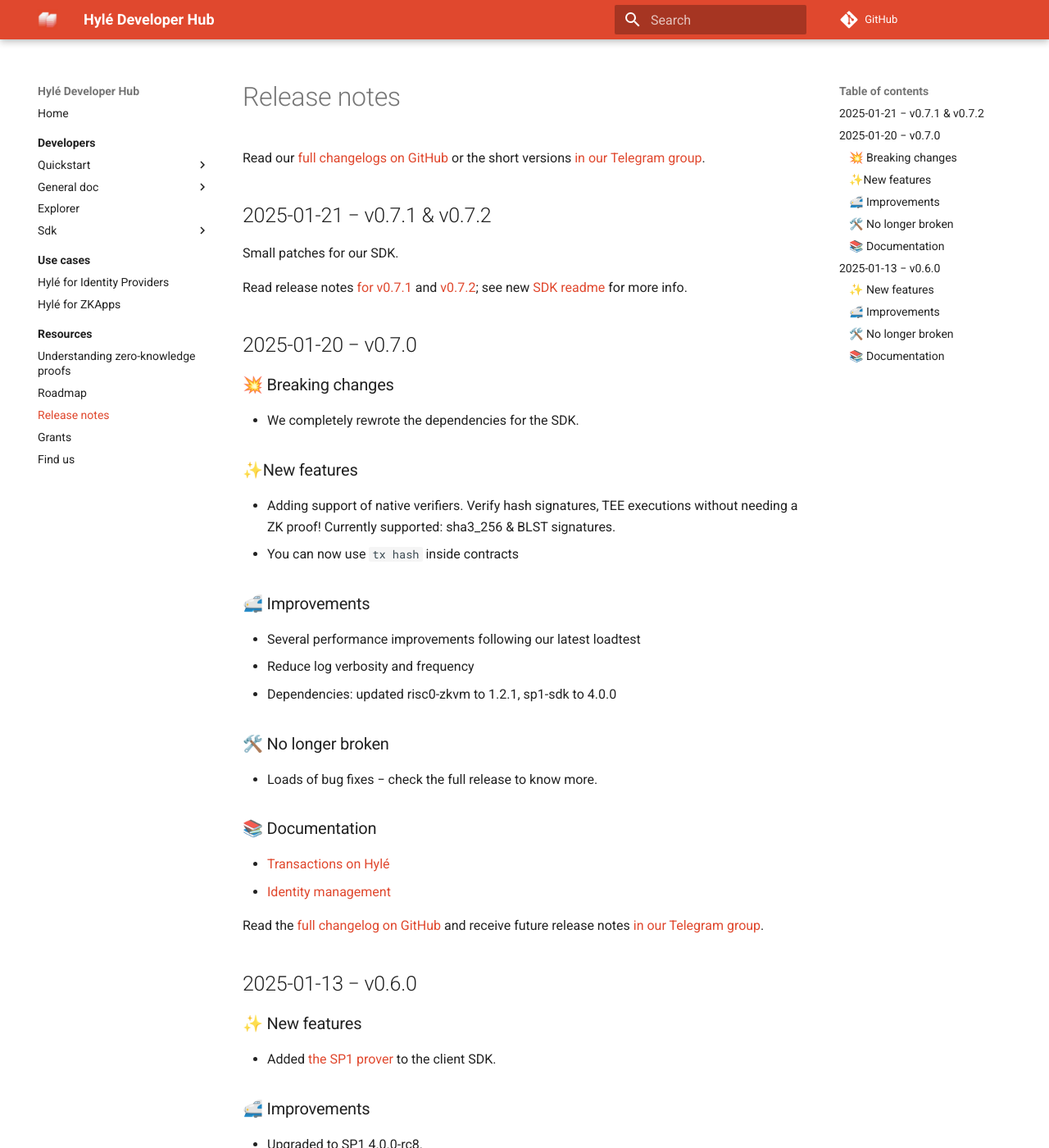
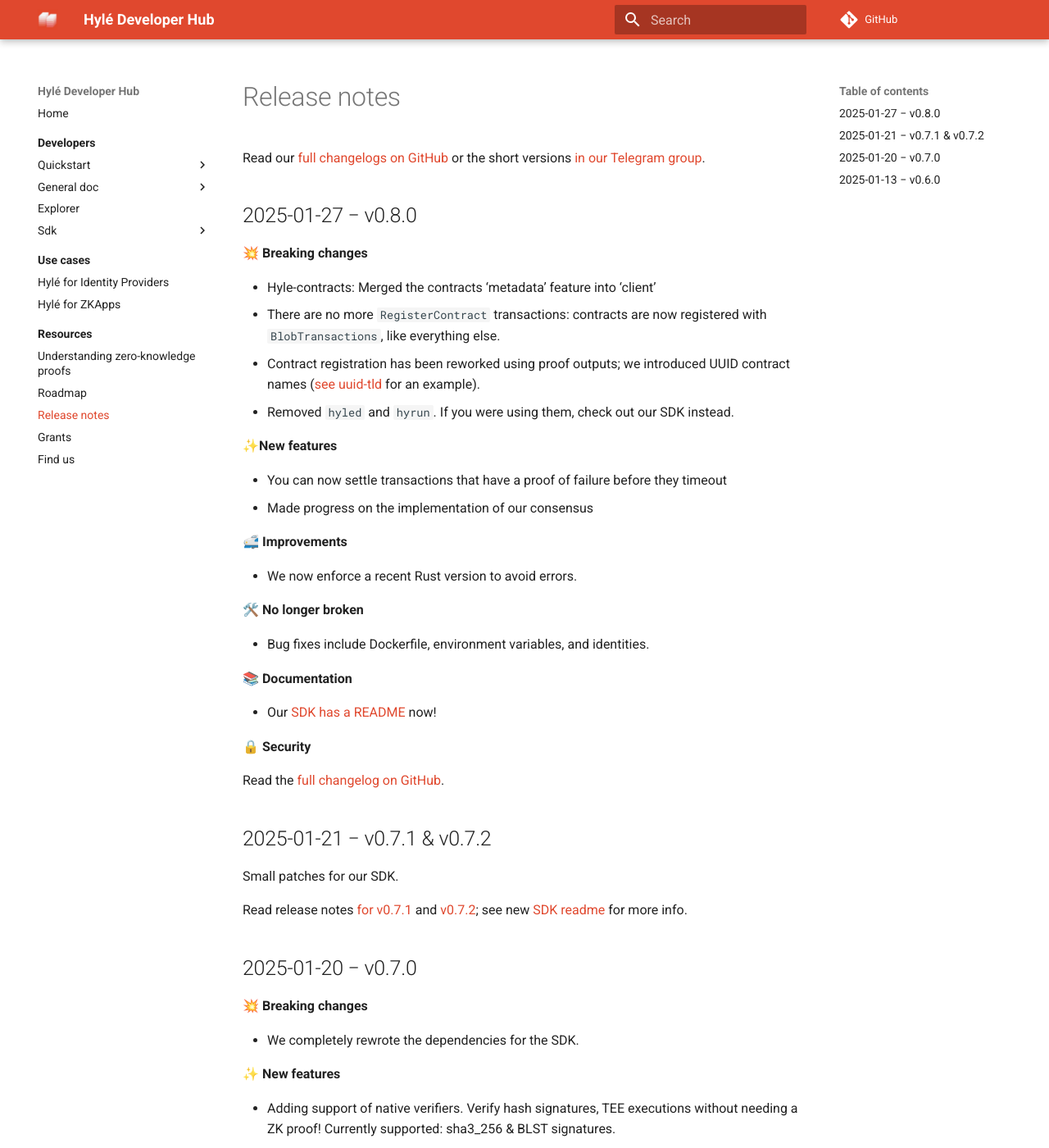
Before and after one commit to Hyle-org/devhub-hyle, an MkDocs documentation site: the page built from docs/resources/release-notes.md, in a window 1280 px wide and 1400 px high. Shown: the whole window at 82% size. Built offline with MkDocs 1.6.1 and Material for MkDocs 9.7.7, drawn with Linux system fonts in a browser that asks for light colours; comment, search, counter and statistics services are not loaded.

Commit message:
2025-01-27

```diff
--- a/docs/resources/release-notes.md
+++ b/docs/resources/release-notes.md
@@ -1,6 +1,36 @@
 # Release notes
 
 Read our [full changelogs on GitHub](https://github.com/Hyle-org/hyle/releases/) or the short versions [in our Telegram group](https://t.me/hyle_org).
+
+## 2025-01-27 − v0.8.0
+
+**💥 Breaking changes**
+
+- Hyle-contracts: Merged the contracts ‘metadata’ feature into ‘client’
+- There are no more `RegisterContract` transactions: contracts are now registered with `BlobTransactions`, like everything else.
+- Contract registration has been reworked using proof outputs; we introduced UUID contract names ([see uuid-tld](https://github.com/Hyle-org/hyle/tree/88ba05b5da901e13ff2fb3620c23a64f8cc44093/crates/contracts/uuid-tld) for an example).
+- Removed `hyled` and `hyrun`. If you were using them, check out our SDK instead.
+
+**✨New features**
+
+- You can now settle transactions that have a proof of failure before they timeout
+- Made progress on the implementation of our consensus
+
+**🚅 Improvements**
+
+- We now enforce a recent Rust version to avoid errors.
+
+**🛠️ No longer broken**
+
+- Bug fixes include Dockerfile, environment variables, and identities.
+
+**📚 Documentation**
+
+- Our [SDK has a README](https://github.com/Hyle-org/hyle/tree/main/crates/contract-sdk) now!
+
+**🔒 Security**
+
+Read the [full changelog on GitHub](https://github.com/Hyle-org/hyle/releases/tag/v0.8.0).
 
 ## 2025-01-21 − v0.7.1 & v0.7.2
 
@@ -10,26 +40,26 @@
 
 ## 2025-01-20 − v0.7.0
 
-### 💥 Breaking changes
+**💥 Breaking changes**
 
 - We completely rewrote the dependencies for the SDK.
 
-### ✨New features
+**✨ New features**
 
 - Adding support of native verifiers. Verify hash signatures, TEE executions without needing a ZK proof! Currently supported: sha3_256 & BLST signatures.
 - You can now use `tx hash` inside contracts
 
-### 🚅 Improvements
+**🚅 Improvements**
 
 - Several performance improvements following our latest loadtest
 - Reduce log verbosity and frequency
 - Dependencies: updated risc0-zkvm to 1.2.1, sp1-sdk to 4.0.0
 
-### 🛠️ No longer broken
+**🛠️ No longer broken**
 
 - Loads of bug fixes − check the full release to know more.
 
-### 📚 Documentation
+**📚 Documentation**
 
 - [Transactions on Hylé](https://docs.hyle.eu/developers/general-doc/transaction/)
 - [Identity management](https://docs.hyle.eu/developers/general-doc/identity/)
@@ -38,20 +68,20 @@
 
 ## 2025-01-13 − v0.6.0
 
-### ✨ New features
+**✨ New features**
 
 - Added [the SP1 prover](https://docs.succinct.xyz/docs/introduction) to the client SDK.
 
-### 🚅 Improvements
+**🚅 Improvements**
 
 - Upgraded to SP1 4.0.0-rc8.
 
-### 🛠️ No longer broken
+**🛠️ No longer broken**
 
 - Fixed the default configurations.
 - Fixed loading state when restarting a node.
 
-### 📚 Documentation
+**📚 Documentation**
 
 - Rewrote [our Quickstart guide](https://docs.hyle.eu/developers/quickstart/).
 
```
Also changed, not shown: docs/developers/general-doc/identity.md (+0 -2 lines).
